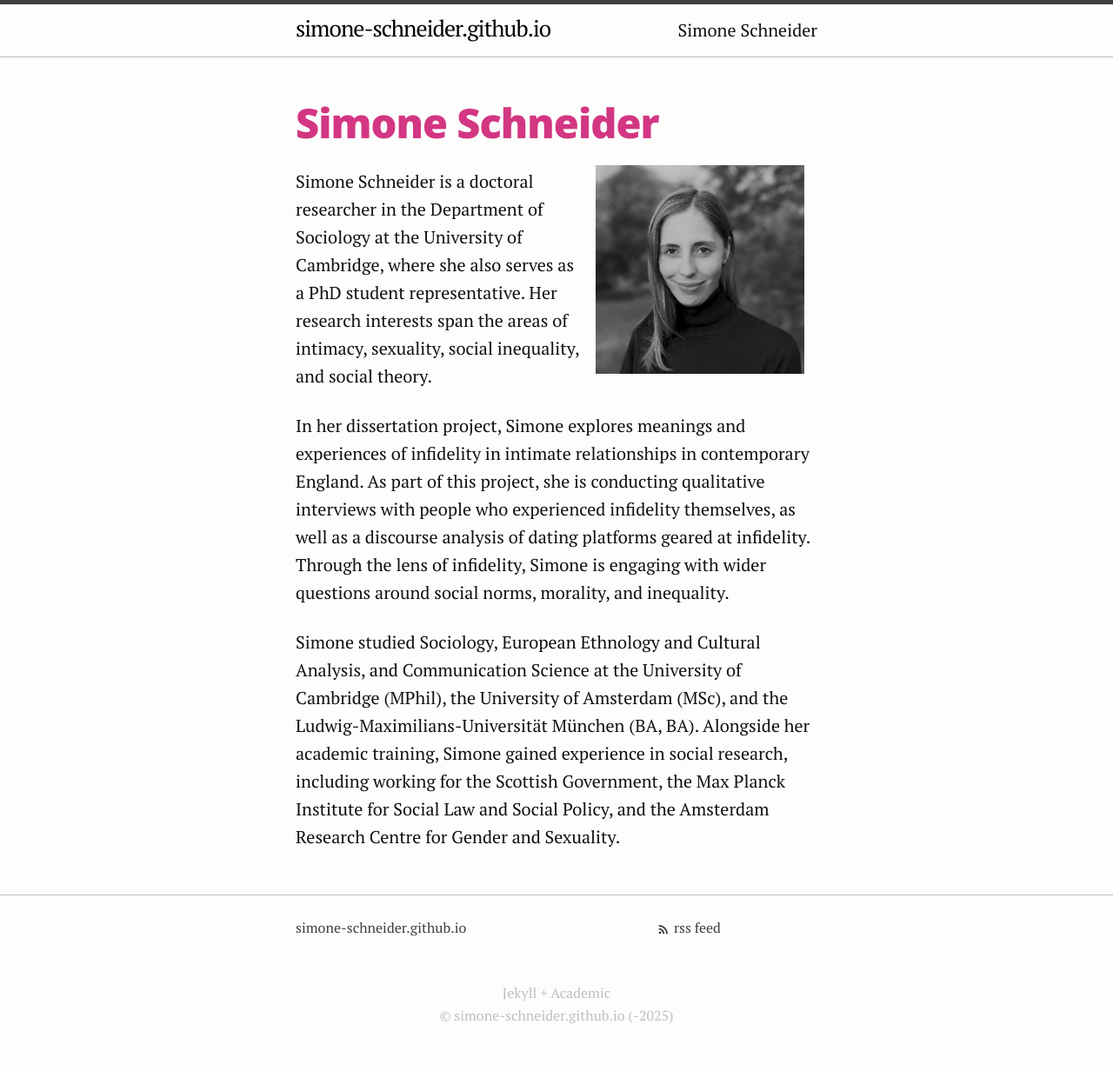
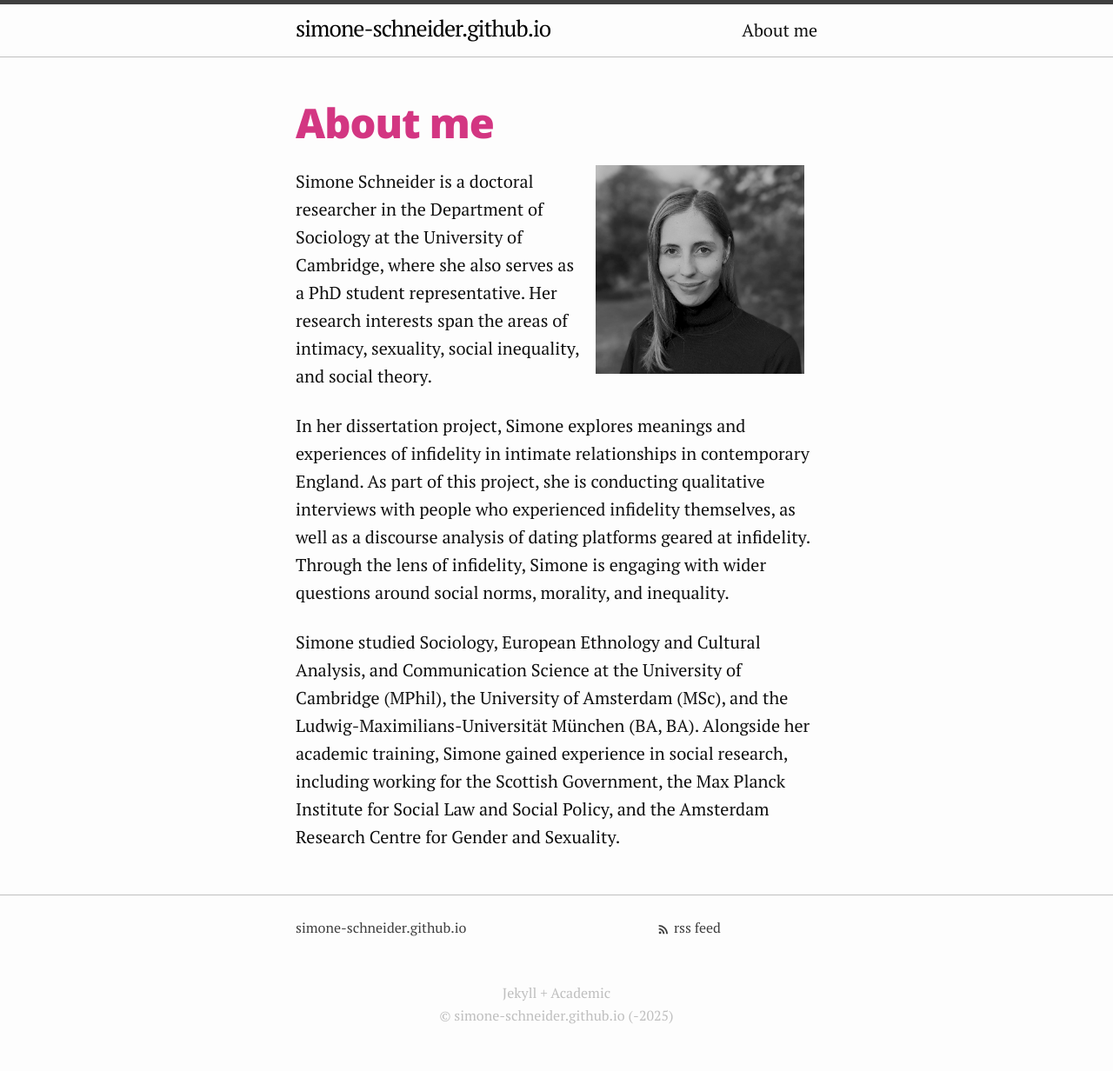
Before and after one commit to simone-schneider/simone-schneider.github.io, a Jekyll site: the page built from index.md, in a window 1280 px wide. Shown: the whole page at 87% size. Built offline with Jekyll 4.4.1, drawn with Linux system fonts in a browser that asks for light colours.

Commit message:
Update index.md

```diff
--- a/index.md
+++ b/index.md
@@ -1,6 +1,6 @@
 ---
 permalink: /
-title: "Simone Schneider"
+title: "About me"
 layout: page
 ---
 
```
